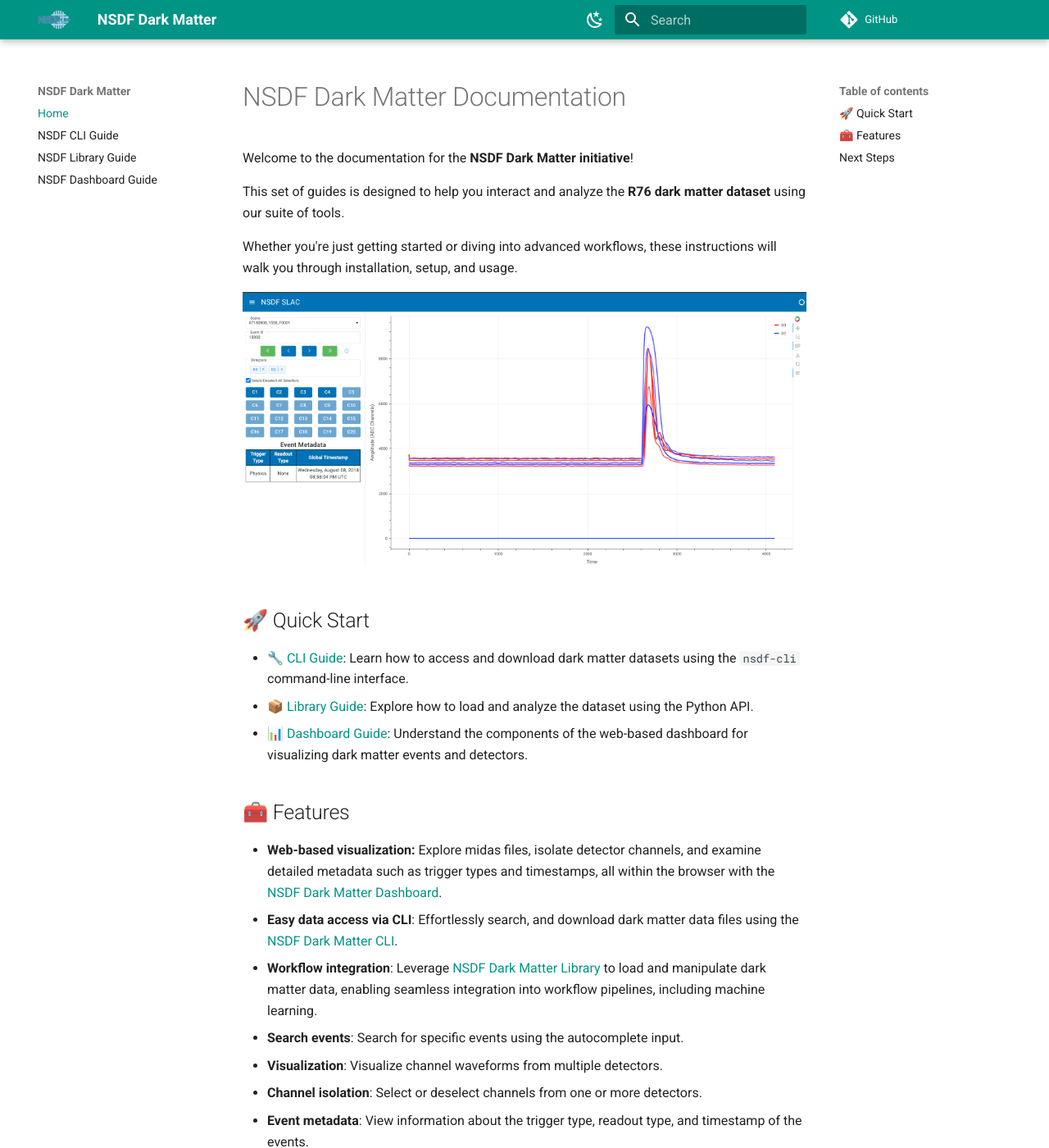
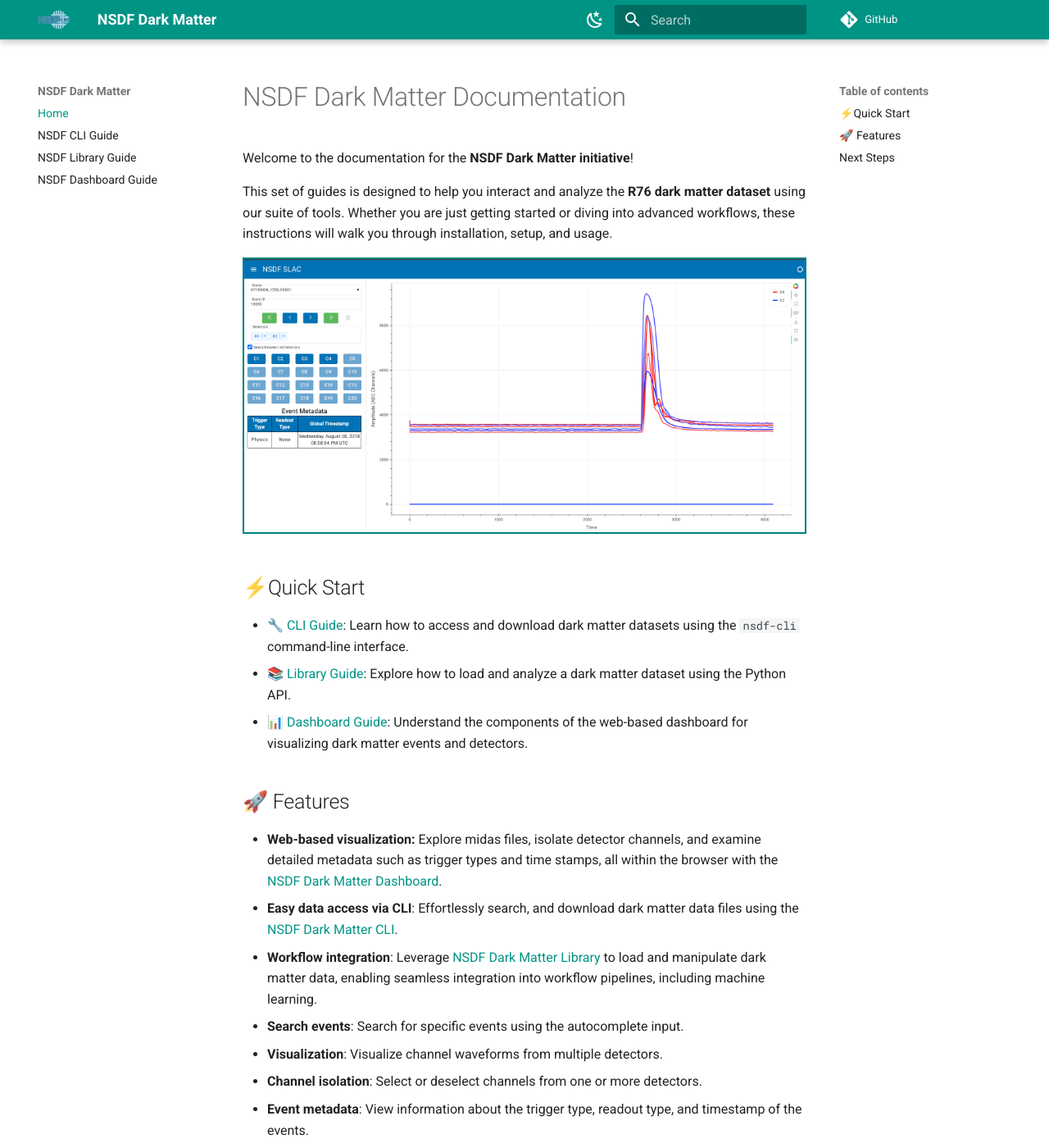
Before and after one commit to nsdf-fabric/nsdf-slac, an MkDocs documentation site: the page built from docs/index.md, in a window 1280 px wide and 1400 px high. Shown: the whole window at 82% size. Built offline with MkDocs 1.6.1 and Material for MkDocs 9.7.7, drawn with Linux system fonts in a browser that asks for light colours; comment, search, counter and statistics services are not loaded.

Commit message:
docs: styling image

```diff
--- a/docs/index.md
+++ b/docs/index.md
@@ -2,21 +2,19 @@
 
 Welcome to the documentation for the **NSDF Dark Matter initiative**!
 
-This set of guides is designed to help you interact and analyze the **R76 dark matter dataset** using our suite of tools.
+This set of guides is designed to help you interact and analyze the **R76 dark matter dataset** using our suite of tools. Whether you are just getting started or diving into advanced workflows, these instructions will walk you through installation, setup, and usage.
 
-Whether you're just getting started or diving into advanced workflows, these instructions will walk you through installation, setup, and usage.
+<img src="./assets/dashboard/slacdashboard.png" alt="Your image description" style="border: 2px solid teal;">
 
-![Channel Dashboard](./assets/dashboard/slacdashboard.png)
-
-## 🚀 Quick Start
+## ⚡Quick Start
 
 - [🔧 CLI Guide](./cli.md): Learn how to access and download dark matter datasets using the `nsdf-cli` command-line interface.
-- [📦 Library Guide](./library.md): Explore how to load and analyze the dataset using the Python API.
+- [📚 Library Guide](./library.md): Explore how to load and analyze a dark matter dataset using the Python API.
 - [📊 Dashboard Guide](./dashboard.md): Understand the components of the web-based dashboard for visualizing dark matter events and detectors.
 
-## 🧰 Features
+## 🚀 Features
 
-- **Web-based visualization:** Explore midas files, isolate detector channels, and examine detailed metadata such as trigger types and timestamps, all within the browser with the [NSDF Dark Matter Dashboard](https://services.nationalsciencedatafabric.org/darkmatter).
+- **Web-based visualization:** Explore midas files, isolate detector channels, and examine detailed metadata such as trigger types and time stamps, all within the browser with the [NSDF Dark Matter Dashboard](https://services.nationalsciencedatafabric.org/darkmatter).
 - **Easy data access via CLI**: Effortlessly search, and download dark matter data files using the [NSDF Dark Matter CLI](./cli.md).
 - **Workflow integration**: Leverage [NSDF Dark Matter Library](./library.md) to load and manipulate dark matter data, enabling seamless integration into workflow pipelines, including machine learning.
 - **Search events**: Search for specific events using the autocomplete input.
```
Also changed, not shown: docs/library.md (+1 -1 lines).
